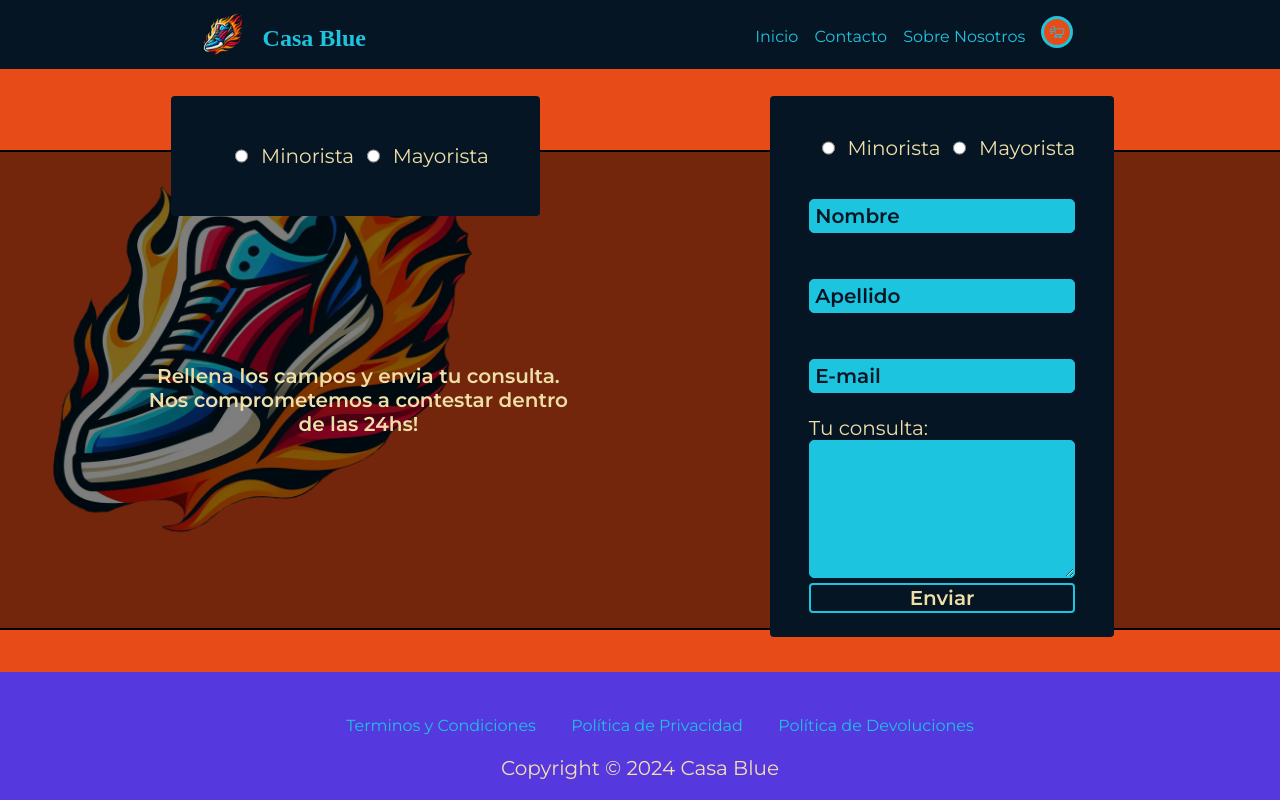
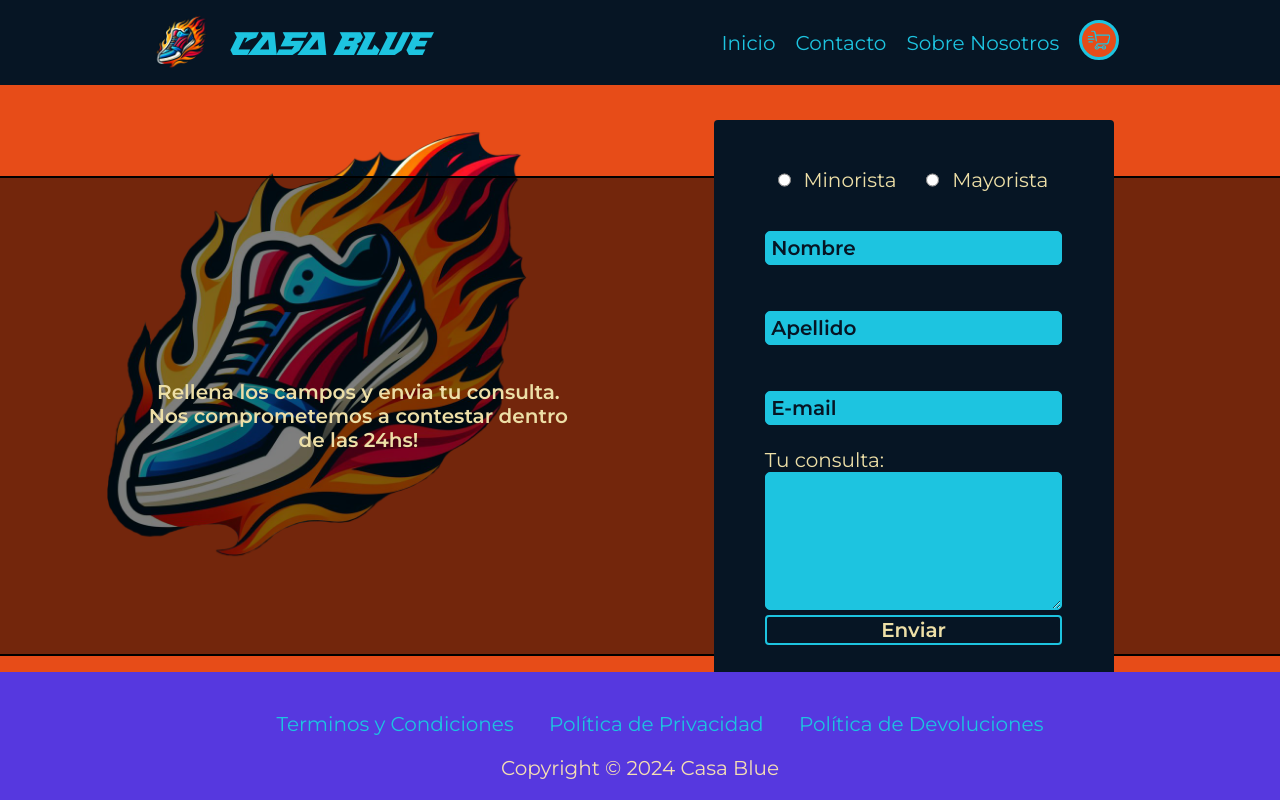
Before and after one commit to NumaTejeda/git-grupo-10, a plain HTML site: page contacto.html in a window 1280 px wide. Drawn offline with Linux system fonts and the light colour scheme.

Commit message:
acomodando cosas

```diff
--- a/contacto.html
+++ b/contacto.html
@@ -53,15 +53,6 @@
           <input type="radio" id="mayorista" name="opciones" value="mayorista" required />
           <label for="mayorista">Mayorista</label>
         </div>
-    </section>
-    <section class="form-container">
-      <form action="https://formsubmit.co/57f5c04448acb93a77e3c1e6dad6d250" method="post" class="form">
-        <div class="radio-btn">
-          <input type="radio" id="minorista" name="opciones" value="minorista" required />
-          <label for="minorista">Minorista</label>
-          <input type="radio" id="mayorista" name="opciones" value="mayorista" required />
-          <label for="mayorista">Mayorista</label>
-        </div>
         <div class="box-form">
           <input type="text" id="nombre" name="nombre" required />
           <label for="nombre">Nombre</label>
--- a/css/styles.css
+++ b/css/styles.css
@@ -5,15 +5,13 @@
   --color-tree: #eddfa7;
   --color-four: #1dc4e0;
   --color-five: #fdf5ef;
-  /*fuente/*
- --primary-font:'Montserrat', sans-serif;
+  /*fuente*/
+  --primary-font: "Montserrat", sans-serif;
 }
-@import url("https://fonts.googleapis.com/css2?family=Montserrat:ital,wght@0,100..900;1,100..900&display=swap");
-
 /* Obtengo la tipografia */
 @font-face {
-    font-family: "sportesia";
-    src: url("./tipografias/Sportesia.otf") format("opentype");
+  font-family: "sport";
+  src: url("../tipografias/Sportesia.otf") format("opentype");
 }
 * {
   box-sizing: border-box;
@@ -60,7 +58,7 @@
 .lema {
   margin-left: 1rem;
   color: #1dc4e0;
-    font-family: "sportesia";
+  font-family: "sport";
   font-size: 1.5rem;
   margin-top: 0.5rem;
 }
@@ -241,6 +239,7 @@ li:hover::before {
     cursor: pointer;
   }
 }
+
 /*BANNER*/
 #banner {
   background-image: url("./img/Banner-CA.jpg");
@@ -290,4 +289,3 @@ li:hover::before {
   color: var(--color-two);
   font-size: 2rem;
 }
-}
```
Also changed, not shown: carrito.html (+7 -5 lines), index.html (+7 -5 lines), sobre-nosotros.html (+5 -10 lines), js/form.js (renamed from form.js), tipografias/Readme.txt (deleted). Lines whose indentation alone changed are shown as unchanged.
